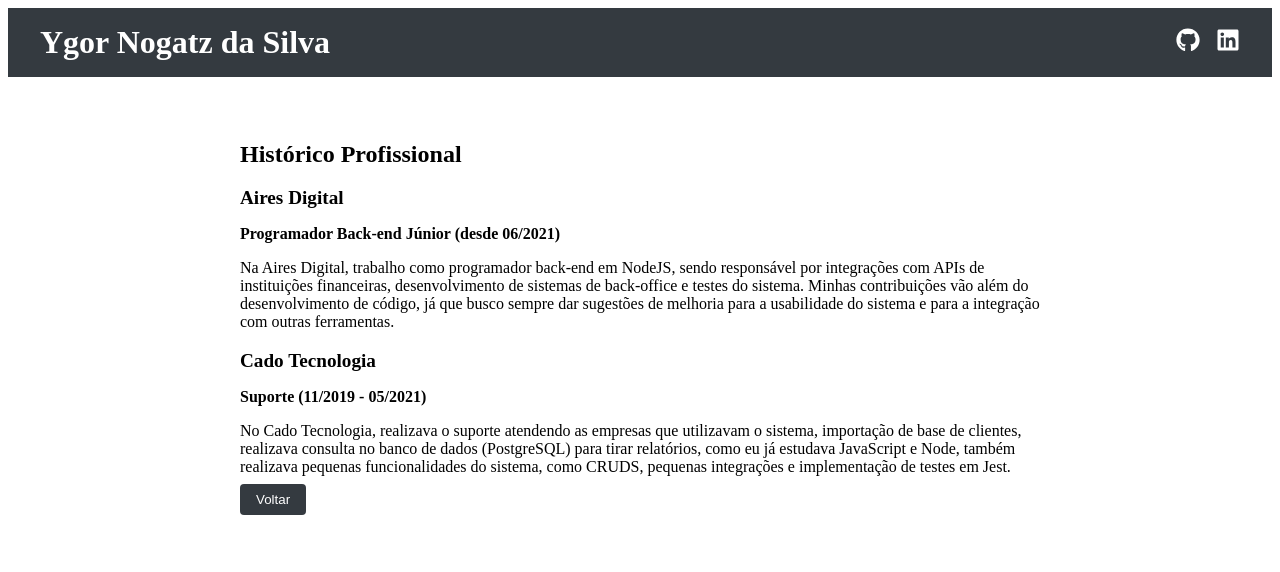
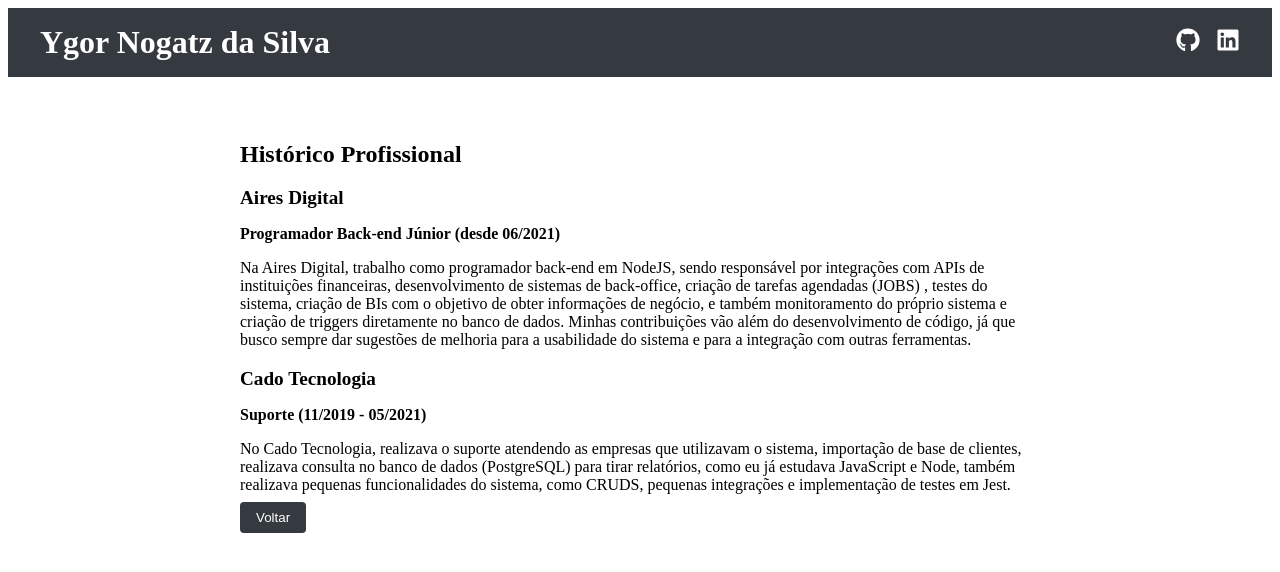
Before and after one commit to Ynogatz/portfolio, a Next.js app: page /experience in a window 1280 px wide. Shown: the top 572 px of the page. Built offline with nearby package versions, Linux system fonts and the light colour scheme.

Commit message:
fix: melhoria description em experiencias

```diff
--- a/components/experience.tsx
+++ b/components/experience.tsx
@@ -36,12 +36,10 @@ const Experience = () => {
             <JobTitle>Programador Back-end Júnior (desde 06/2021)</JobTitle>
             <Description>
                 Na Aires Digital, trabalho como programador back-end em NodeJS, sendo responsável por integrações com
-                APIs de
-                instituições financeiras, desenvolvimento de sistemas de back-office e testes do sistema. Minhas
-                contribuições
-                vão além do desenvolvimento de código, já que busco sempre dar sugestões de melhoria para a usabilidade
-                do
-                sistema e para a integração com outras ferramentas.
+                APIs de instituições financeiras, desenvolvimento de sistemas de back-office, criação de tarefas agendadas (JOBS)
+                , testes do sistema, criação de BIs com o objetivo de obter informações de negócio, e
+                também monitoramento do próprio sistema e criação de triggers diretamente no banco de dados. Minhas
+                contribuições vão além do desenvolvimento de código, já que busco sempre dar sugestões de melhoria para a usabilidade do sistema e para a integração com outras ferramentas.
             </Description>
             <Company>Cado Tecnologia</Company>
             <JobTitle>Suporte (11/2019 - 05/2021)</JobTitle>
```
